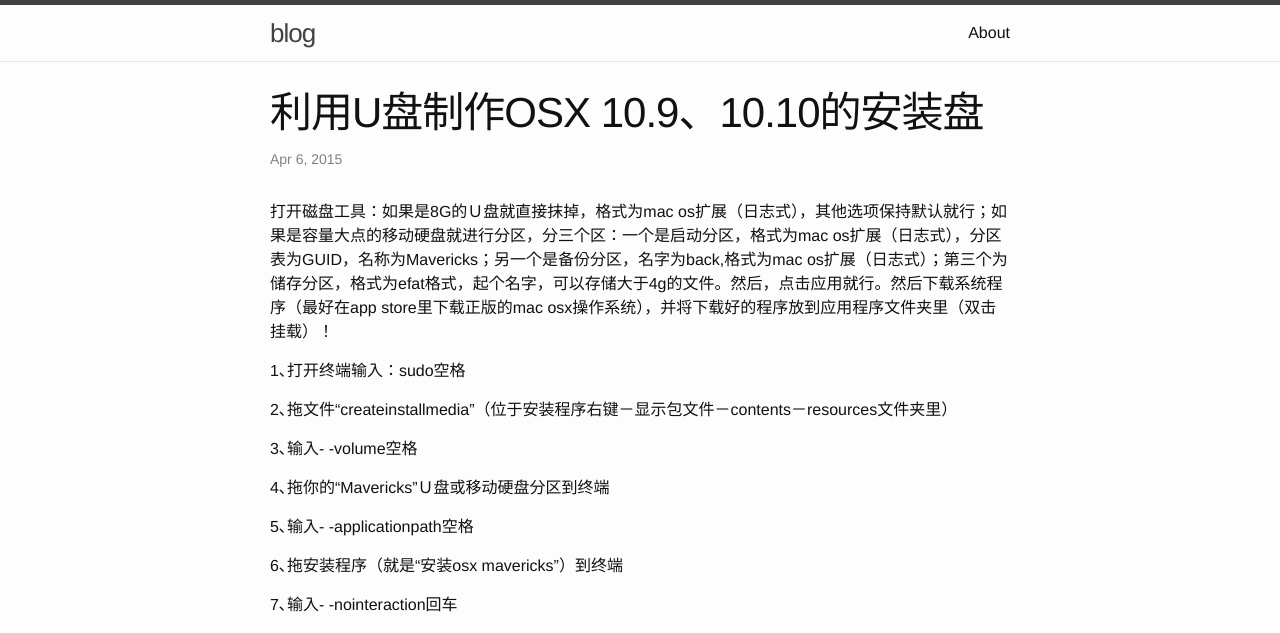
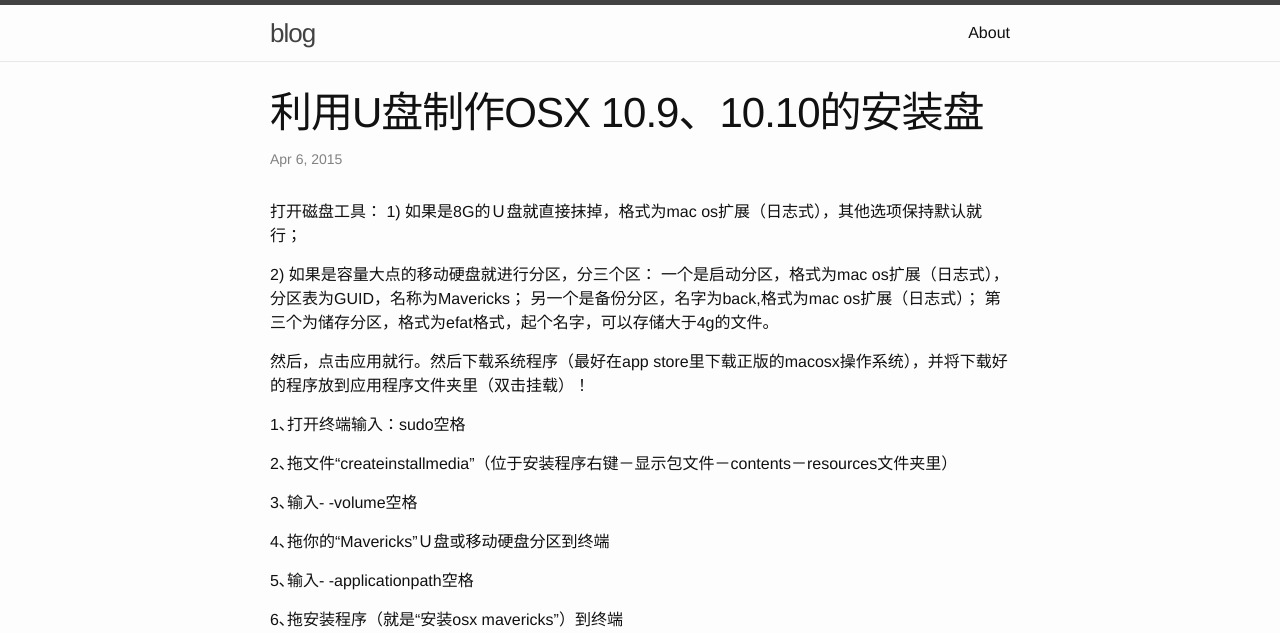
Before and after one commit to homchou/notes, a Jekyll site: the page built from _posts/2015-04-06-use-u-osx.md, in a window 1280 px wide. Shown: the top 633 px of the page. Built offline with Jekyll 4.4.1, drawn with Linux system fonts in a browser that asks for light colours.

Commit message:
update post

```diff
--- a/_posts/2015-04-06-use-u-osx.md
+++ b/_posts/2015-04-06-use-u-osx.md
@@ -5,7 +5,15 @@ date:   2015-04-06 02:06:32
 categories: osx
 ---
 
-打开磁盘工具：如果是8G的Ｕ盘就直接抹掉，格式为mac os扩展（日志式），其他选项保持默认就行；如果是容量大点的移动硬盘就进行分区，分三个区：一个是启动分区，格式为mac os扩展（日志式），分区表为GUID，名称为Mavericks；另一个是备份分区，名字为back,格式为mac os扩展（日志式）；第三个为储存分区，格式为efat格式，起个名字，可以存储大于4g的文件。然后，点击应用就行。然后下载系统程序（最好在app store里下载正版的mac osx操作系统），并将下载好的程序放到应用程序文件夹里（双击挂载）！
+打开磁盘工具：
+1) 如果是8G的Ｕ盘就直接抹掉，格式为mac os扩展（日志式），其他选项保持默认就行；
+
+2) 如果是容量大点的移动硬盘就进行分区，分三个区：
+一个是启动分区，格式为mac os扩展（日志式），分区表为GUID，名称为Mavericks；
+另一个是备份分区，名字为back,格式为mac os扩展（日志式）；
+第三个为储存分区，格式为efat格式，起个名字，可以存储大于4g的文件。
+
+然后，点击应用就行。然后下载系统程序（最好在app store里下载正版的macosx操作系统），并将下载好的程序放到应用程序文件夹里（双击挂载）！
 
 1､打开终端输入：sudo空格
 
```
